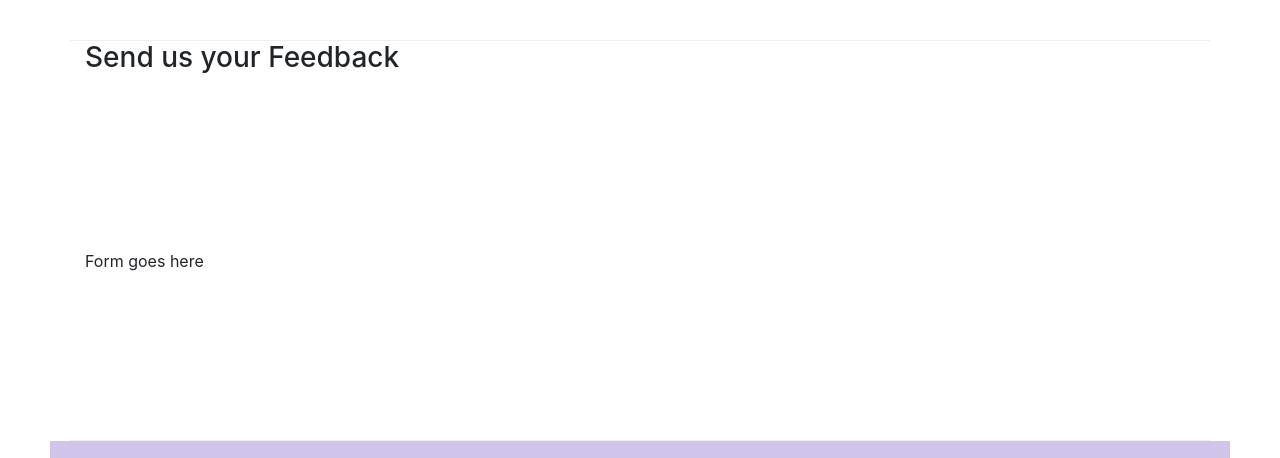
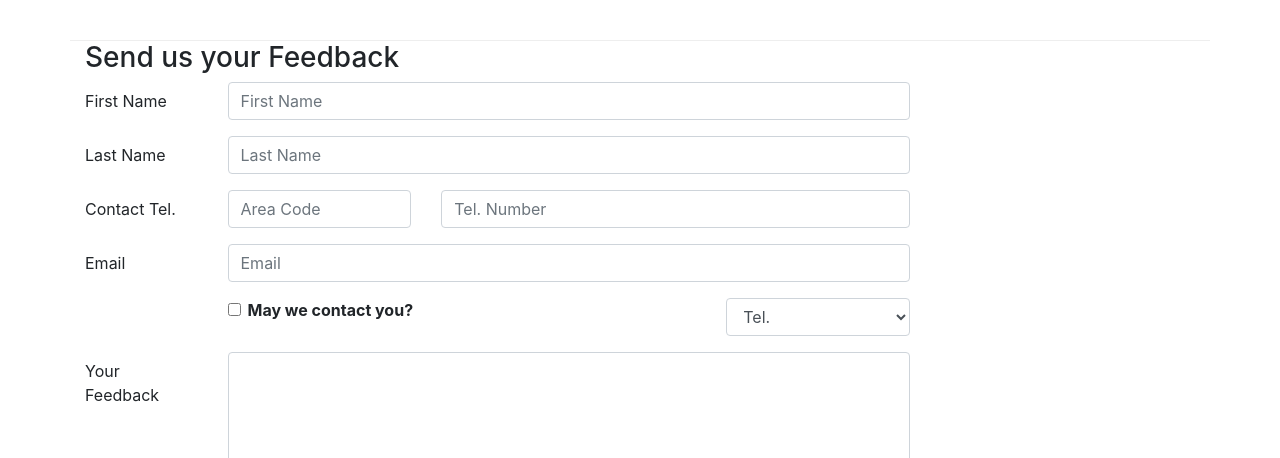
Before and after one commit to ErikuTamu/coursera-bootstrap4-conFusion, a website: page contactus.html in a window 1280 px wide. Shown: the part 824-1282 px from the top of the page. Drawn offline with nearby package versions, Linux system fonts and the light colour scheme.

Commit message:
Added feedback Form for contactus.html

```diff
--- a/contactus.html
+++ b/contactus.html
@@ -92,7 +92,62 @@
               <h3>Send us your Feedback</h3>
            </div>
             <div class="col-12 col-md-9">
-                Form goes here
+                <form>
+                    <div class="form-group row">
+                        <label for="firstname" class="col-md-2 col-form-label">First Name</label>
+                        <div class="col-md-10">
+                            <input type="text" class="form-control" id="firstname" name="firstname" placeholder="First Name">
+                        </div>
+                    </div>
+                    <div class="form-group row">
+                        <label for="lastname" class="col-md-2 col-form-label">Last Name</label>
+                        <div class="col-md-10">
+                            <input type="text" class="form-control" id="lastname" name="lastname" placeholder="Last Name">
+                        </div>
+                    </div>
+                    <div class="form-group row">
+                        <label for="telnum" class="col-12 col-md-2 col-form-label">Contact Tel.</label>
+                        <div class="col-5 col-md-3">
+                            <input type="tel" class="form-control" id="areacode" name="areacode" placeholder="Area Code">
+                        </div>
+                        <div class="col-7 col-md-7">
+                            <input type="tel" class="form-control" id="telnum" name="telnum" placeholder="Tel. Number">
+                        </div>
+                    </div>
+                    <div class="form-group row">
+                        <label for="emailid" class="col-md-2 col-form-label">Email</label>
+                        <div class="col-md-10">
+                            <input type="email" class="form-control" id="emailid" name="emailid" placeholder="Email">
+                        </div>
+                    </div>
+                    <div class="form-group row">
+                        <div class="col-md-6 offset-md-2">
+                            <div class="form-check">
+                                <input type="checkbox" class="form-check-input" name="approve" id="approve" value="">
+                                <label class="form-check-label" for="approve">
+                                    <strong>May we contact you?</strong>
+                                </label>
+                            </div>
+                        </div>
+                        <div class="col-md-3 offset-md-1">
+                            <select class="form-control">
+                                <option>Tel.</option>
+                                <option>Email.</option>
+                            </select>
+                        </div>
+                    </div>
+                    <div class="form-group row">
+                        <label for="feedback" class="col-md-2 col-form-label">Your Feedback</label>
+                        <div class="col-md-10">
+                            <textarea class="form-control" id="feedback" name="feedback" rows="12"></textarea>
+                        </div>
+                    </div>
+                    <div class="form-group row">
+                        <div class="offset-md-2  col-md-10">
+                            <button type="submit" class="btn btn-primary">Send Feedback</button>
+                        </div>
+                    </div>
+                </form>
             </div>
              <div class="col-12 col-md">
             </div>
```
